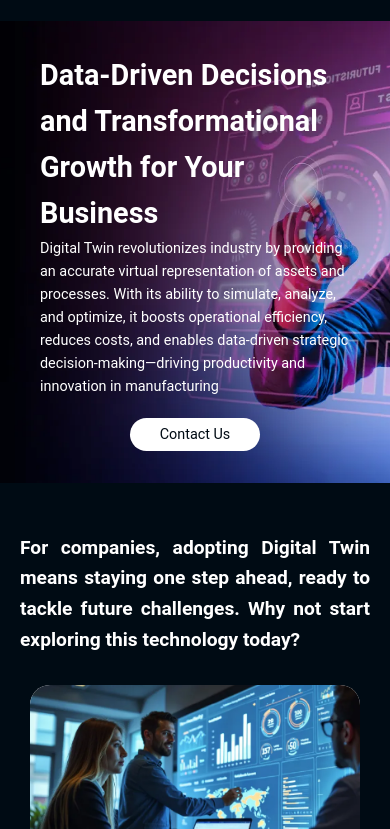
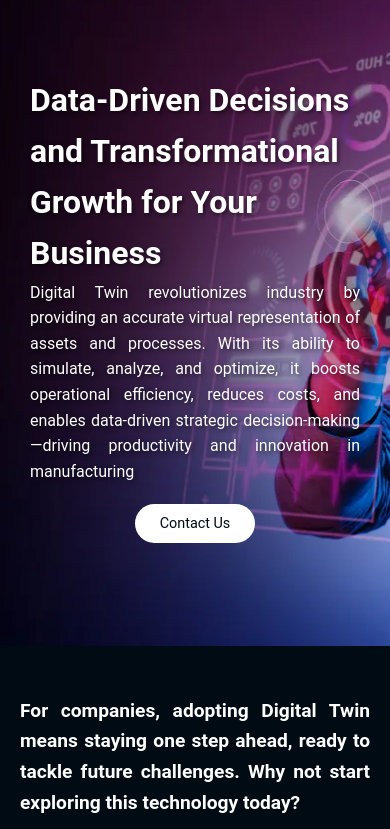
Before and after one commit to MoreiraFelipeBr/SynapseNEW, a plain HTML site: page index.html in a window 390 px wide. Shown: the part 71-900 px from the top of the page. Drawn offline with Linux system fonts and the light colour scheme.

Commit message:
Responsividade

```diff
--- a/css/footer.css
+++ b/css/footer.css
@@ -32,10 +32,19 @@ footer{
   .footer-bottom p,  .footer-bottom a  {
     margin: auto;
     font-size: 0.8em;
-    color: whitesmoke;
+    color: rgb(105, 105, 105);
     text-decoration: none;
+    font-family: 'Roboto', sans-serif;
   }
 
   @media (max-width: 500px) {
 
+    .footer-bottom p,  .footer-bottom a  {
+
+      font-size: 0.6em;
+
+
+
+    }
+
   }
--- a/css/header.css
+++ b/css/header.css
@@ -13,6 +13,7 @@ header {
 .header-container {
     display: flex;
     justify-content: space-between;
+    align-items: center;
     max-width: 1200px;
 
 }
@@ -51,7 +52,7 @@ ul a:hover {
 
 @media screen and (max-width: 730px) {
     .header-container {
-        padding: 1.5rem 4rem;
+        /* padding: 1.5rem 4rem; */
         max-width: 730px;
     }
 
--- a/css/main.css
+++ b/css/main.css
@@ -11,20 +11,37 @@
 }
 
 .main-content {
-    width: 45%;
+    width: 50%;
     display: flex;
     flex-direction: column;
     justify-content: center;
 }
 
+.main-content p {
+    font-size: 1.2rem;
+    text-shadow: 2px 2px 4px rgba(0, 0, 0, 0.5);
+
+}
+
+.main-content h1 {
+    font-size: 3rem;
+    text-shadow: 2px 2px 4px rgba(0, 0, 0, 0.5);
+}
 
 
 
+@media (max-width: 1200px) {
+    .main-content {
+        width: 65%;
+
+    }
+}
+
 @media (max-width: 900px) {
     .main-container {
-        height: 50vh;
+        height: 70vh;
         background-position: right center;
-        background-image: url('../img/banner800x600.webp');
+        background-image: url('../img/banner1200x675.webp');
 
         background-position: center;
     }
@@ -34,12 +51,13 @@
         padding: 20px;
     }
 
-    #home h1 {
-        font-size: 1.8rem;
+    .main-content h1 {
+        font-size: 2rem;
     }
 
-    p {
-        font-size: 0.9rem;
+    .main-content p {
+        font-size: 1.1rem;
+
     }
 
     .botao {
@@ -53,7 +71,7 @@
 
 @media (max-width: 500px) {
     .main-container {
-        height: 50vh;
+        height: 75vh;
         background-position: right center;
         background-image: url('../img/banner800x600.webp');
 
@@ -62,18 +80,19 @@
 
     .main-content {
         width: 100%;
-        padding: 20px;
+        padding: 10px;
     }
 
-    h1 {
-        font-size: 1.8rem;
+    .main-content h1 {
+        font-size: 1.rem;
     }
 
-    p {
-        font-size: 0.9rem;
+    .main-content p {
+        font-size: 1rem;
+        text-align: justify;
     }
 
-    .botao {
+    .main-content .botao {
         margin-top: 20px;
         padding: 8px 25px;
         font-size: 0.9rem;
```
Also changed, not shown: index.html (+8 -5 lines).
